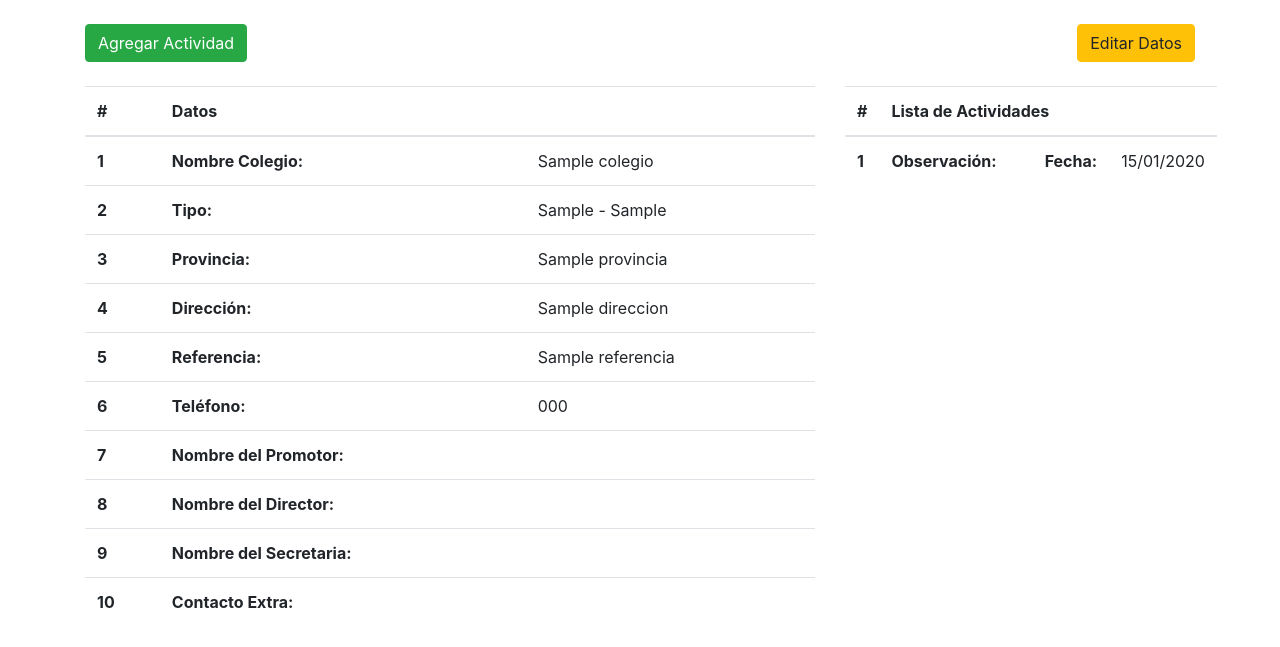
After one commit to WilberC/school_follower, a Django app: template templates/colegios_detail.html in a window 1280 px wide. The commit adds this page. Shown: the top 647 px of the page. Run offline with Django 3.2, Linux system fonts and the light colour scheme; the template is opened without the code that fills it: most values are stand-ins (such as "Sample title", 1, 10 or a date in 2020); some libraries are stand-ins or nearby versions.

Commit message:
finish_school_follower

```diff
--- a/colegios/models.py
+++ b/colegios/models.py
@@ -1,7 +1,5 @@
 from django.db import models
 from django.contrib.auth.models import User
-
-from util_request import request_user
 
 
 class Colegios(models.Model):
@@ -15,7 +13,7 @@ class Colegios(models.Model):
         (3, 'Cuentan con Sistema'),
         (4, 'No Cuentan con Sistema')
     ]
-    user = models.OneToOneField(User, on_delete=models.DO_NOTHING, related_name='user_creation', default=request_user)
+    user = models.OneToOneField(User, on_delete=models.DO_NOTHING, related_name='user_creation')
     tipo = models.IntegerField(choices=TIPO_CHOICES, null=True, blank=True)
     sub_tipo = models.IntegerField(choices=SUB_TIPO_CHOICES, null=True, blank=True)
     nombre_colegio = models.CharField(max_length=1000, null=True, blank=True)
--- a/school_follower/urls.py
+++ b/school_follower/urls.py
@@ -15,15 +15,18 @@ Including another URLconf
 """
 from django.conf.urls import url
 from django.contrib import admin
-from django.urls import path
+from django.urls import path, include
 
 from colegios.views import *
 
 urlpatterns = [
     path('admin/', admin.site.urls),
+    url(r'^accounts/', include('allauth.urls')),
     url(r'^$', ListaTipos.as_view(), name='list_tipo'),
     url(r'^sub_tipos/$', ListaSubTipos.as_view(), name='list_sub_tipo'),
     url(r'^lista_colegios/$', ListaColegios.as_view(), name='list_cole'),
     url(r'^crear_colegios/$', CreateColegios.as_view(), name='create_cole'),
+    url(r'^detalles_colegios/(?P<pk>\d+)$', DetallesColegios.as_view(), name='detalle_cole'),
+    url(r'^create_actividad/(?P<pk>\d+)$', CreateActividad.as_view(), name='create_actividad'),
 
 ]
--- /dev/null
+++ b/templates/colegios_detail.html
@@ -0,0 +1,110 @@
+{% extends 'get_sub_tipo.html' %}
+{% block tittle %}Update Colegio{% endblock %}
+{% block contenido %}
+    <div class="container" align="center">
+        <br>
+        <div class="row">
+            <div align="left" class="col-sm-6">
+                <button type="button" class="btn btn-success"
+                        onclick="location.href='{% url 'create_actividad' colegios.pk %}';">
+                    Agregar Actividad
+                </button>
+            </div>
+            <div align="right" class="col-sm-6">
+                <button type="button" class="btn btn-warning" onclick="location.href='{% url 'list_tipo' %}';">
+                    Editar Datos
+                </button>
+            </div>
+        </div>
+        <br>
+        <div class="row">
+            <div class="col-sm-8">
+                <table class="table">
+                    <thead>
+                    <tr>
+                        <th scope="col">#</th>
+                        <th scope="col" colspan="2" {% comment %}style="text-align: center"{% endcomment %}>Datos</th>
+                    </tr>
+                    </thead>
+                    <tbody>
+                    <tr>
+                        <th scope="row">1</th>
+                        <th>Nombre Colegio:</th>
+                        <td>{{ colegios.nombre_colegio|default:"" }}</td>
+                    </tr>
+                    <tr>
+                        <th scope="row">2</th>
+                        <th>Tipo:</th>
+                        <td>{{ colegios.get_tipo_display }} - {{ colegios.get_sub_tipo_display }}</td>
+                    </tr>
+                    <tr>
+                        <th scope="row">3</th>
+                        <th>Provincia:</th>
+                        <td>{{ colegios.provincia|default:"" }}</td>
+                    </tr>
+                    <tr>
+                        <th scope="row">4</th>
+                        <th>Dirección:</th>
+                        <td>{{ colegios.direccion|default:"" }}</td>
+                    </tr>
+                    <tr>
+                        <th scope="row">5</th>
+                        <th>Referencia:</th>
+                        <td>{{ colegios.referencia|default:"" }}</td>
+                    </tr>
+                    <tr>
+                        <th scope="row">6</th>
+                        <th>Teléfono:</th>
+                        <td>{{ colegios.telefono|default:"" }}</td>
+                    </tr>
+                    <tr>
+                        <th scope="row">7</th>
+                        <th>Nombre del Promotor:</th>
+                        <td>{{ colegios.nombre_promotor|default:"" }}</td>
+                    </tr>
+                    <tr>
+                        <th scope="row">8</th>
+                        <th>Nombre del Director:</th>
+                        <td>{{ colegios.nombre_director|default:"" }}</td>
+                    </tr>
+                    <tr>
+                        <th scope="row">9</th>
+                        <th>Nombre del Secretaria:</th>
+                        <td>{{ colegios.nombre_secretaria|default:"" }}</td>
+                    </tr>
+                    <tr>
+                        <th scope="row">10</th>
+                        <th>Contacto Extra:</th>
+                        <td>{{ colegios.contacto_extra|default:"" }}</td>
+                    </tr>
+                    </tbody>
+                </table>
+            </div>
+            <div class="col-sm-4">
+                <table class="table">
+                    <thead>
+                    <tr>
+                        <th scope="col">#</th>
+                        <th scope="col" colspan="5">Lista de Actividades</th>
+                    </tr>
+                    </thead>
+                    <tbody>
+                    {% for actividad in actividades %}
+                        <tr>
+                            <th scope="row">{{ forloop.revcounter }}</th>
+                            <th>Observación:</th>
+                            <td>{{ actividad.observaciones_visita|default:"" }}</td>
+                            <th>Fecha:</th>
+                            <td>{{ actividad.fecha_creacion|date:"d/m/Y" }}</td>
+                        </tr>
+                    {% empty %}
+                        <tr>
+                            <td colspan="5" align="middle">No se encontrarón actividades</td>
+                        </tr>
+                    {% endfor %}
+                    </tbody>
+                </table>
+            </div>
+        </div>
+    </div>
+{% endblock %}
--- a/templates/get_tipo.html
+++ b/templates/get_tipo.html
@@ -24,6 +24,19 @@
                 </div>
             </form>
         {% endfor %}
+        <form method="post">
+            {% csrf_token %}
+            <div class="well">
+                <div class="form-group">
+                    <label class="col-md-4 control-label" for="singlebutton"></label>
+                    <div class="col-md-4 center-block">
+                        <button type="submit" class="btn btn-primary" value="3"
+                                name="tipo">Todos los Colegios
+                        </button>
+                    </div>
+                </div>
+            </div>
+        </form>
     </div>
 {% endblock %}
 {% comment %}<script src="https://stackpath.bootstrapcdn.com/bootstrap/4.1.3/js/bootstrap.bundle.min.js"
--- a/util_request.py
+++ b/util_request.py
@@ -10,4 +10,5 @@ def get_current_request():
 def request_user():
     request = get_current_request()
     if request:
+        print(str(request.user.id))
         return getattr(request, "user", None)
```
Also changed, not shown: colegios/views.py (+44 -7 lines), templates/create_actividad.html (added, +19 -0 lines), templates/lista_colegios.html (+22 -15 lines), colegios/migrations/0003_auto_20181207_1146.py (added).
